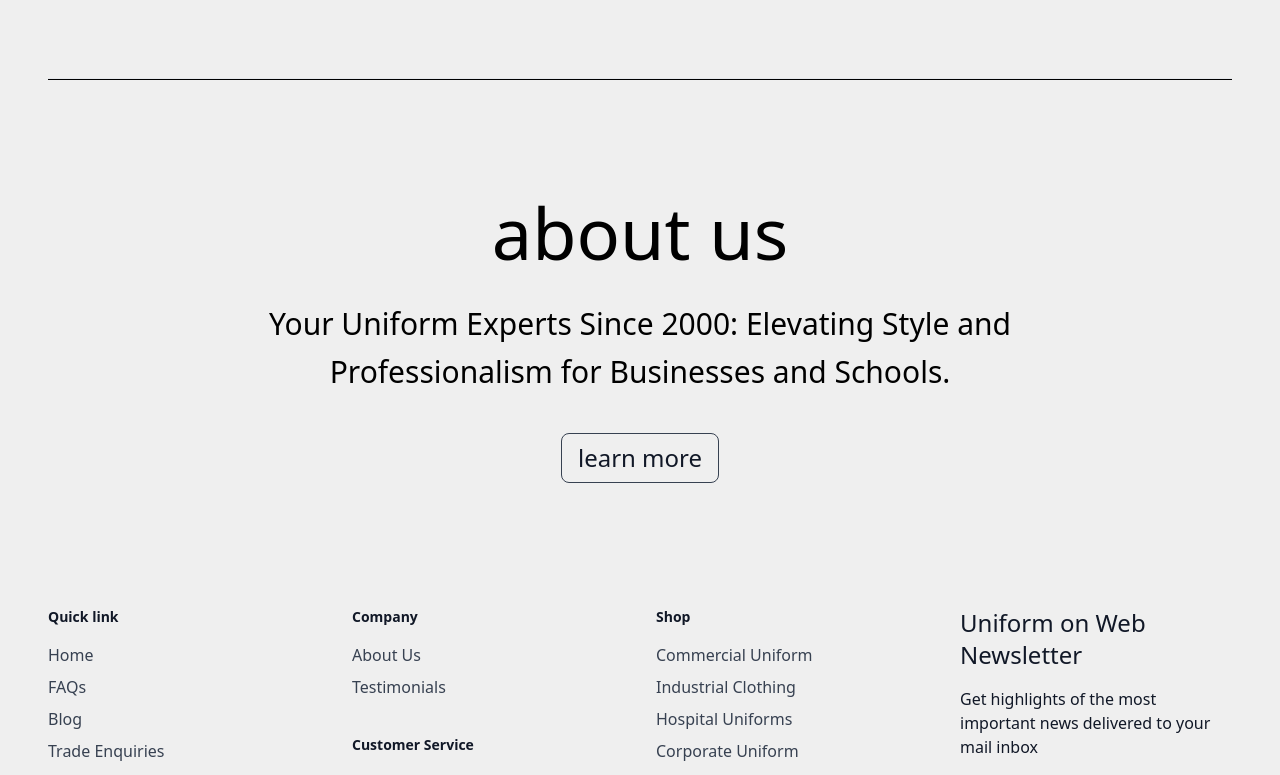
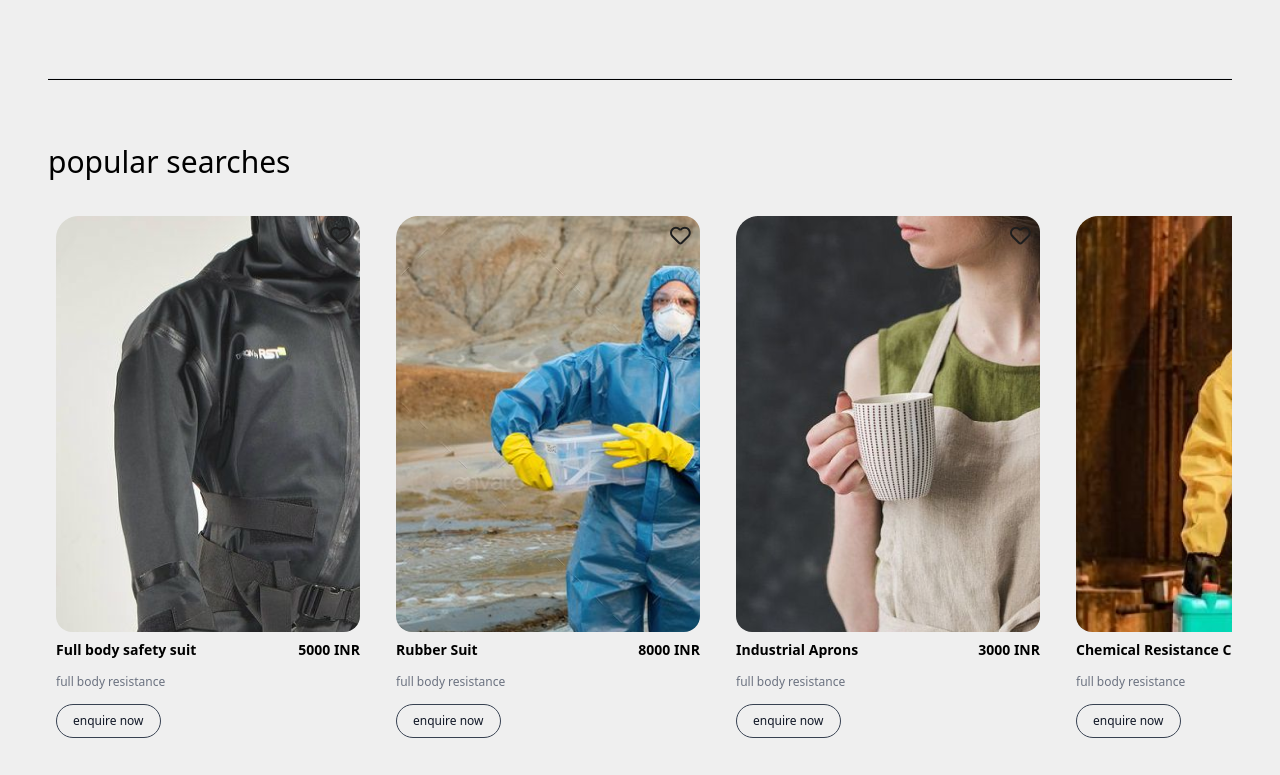
Before and after one commit to dipeshpawar118/dipeshpawar118, a Next.js app: page / in a window 1280 px wide. Shown: the part 1393-2168 px from the top of the page. Built offline with nearby package versions, Linux system fonts and the light colour scheme.

Commit message:
test image and api call

```diff
--- a/src/app/clp/page.js
+++ b/src/app/clp/page.js
@@ -12,9 +12,9 @@ const Clp = () => {
         <div>
             <main className="flex min-h-screen flex-col items-center justify-between p-16">
                 <IndustrialUniform heading={industrialLabels.heading} description={industrialLabels.description}/>
-                {/* <div className="h-px w-full mt-40 bg-black border-0 "></div>
+                <div className="h-px w-full mt-40 bg-black border-0 "></div>
                 <Categories />
-                <Pagination totalPage={10} currPage={1} />
+                {/* <Pagination totalPage={10} currPage={1} />
                 <div className="h-px w-full my-8 bg-black border-0 "></div>
                 <Popular /> */}
             </main>
--- a/src/app/page.js
+++ b/src/app/page.js
@@ -28,7 +28,7 @@ export default function Home() {
                 <Line /> */}
                 <CommercialUniformSection />
                 <Line />
-                {/* <Popular /> */}
+                <Popular />
                 <AboutUs />
             </main>
         </div>
```
